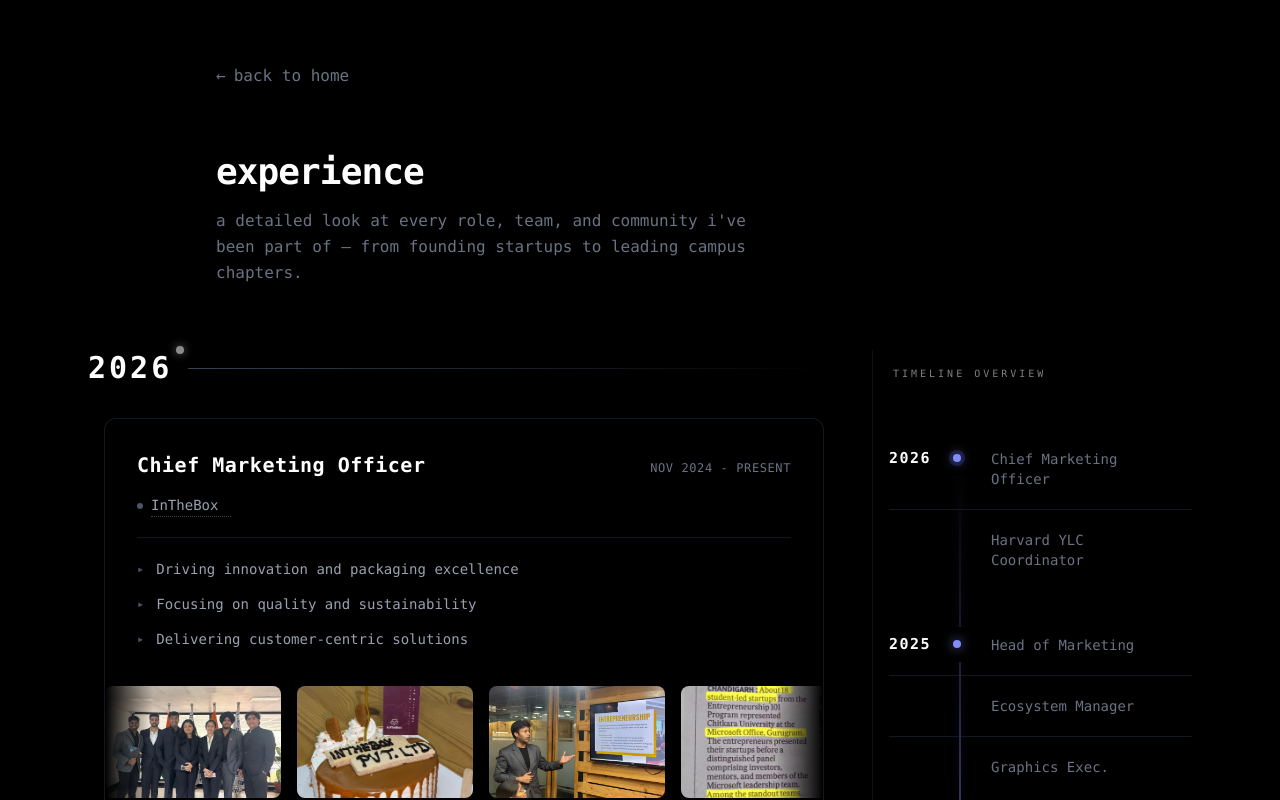
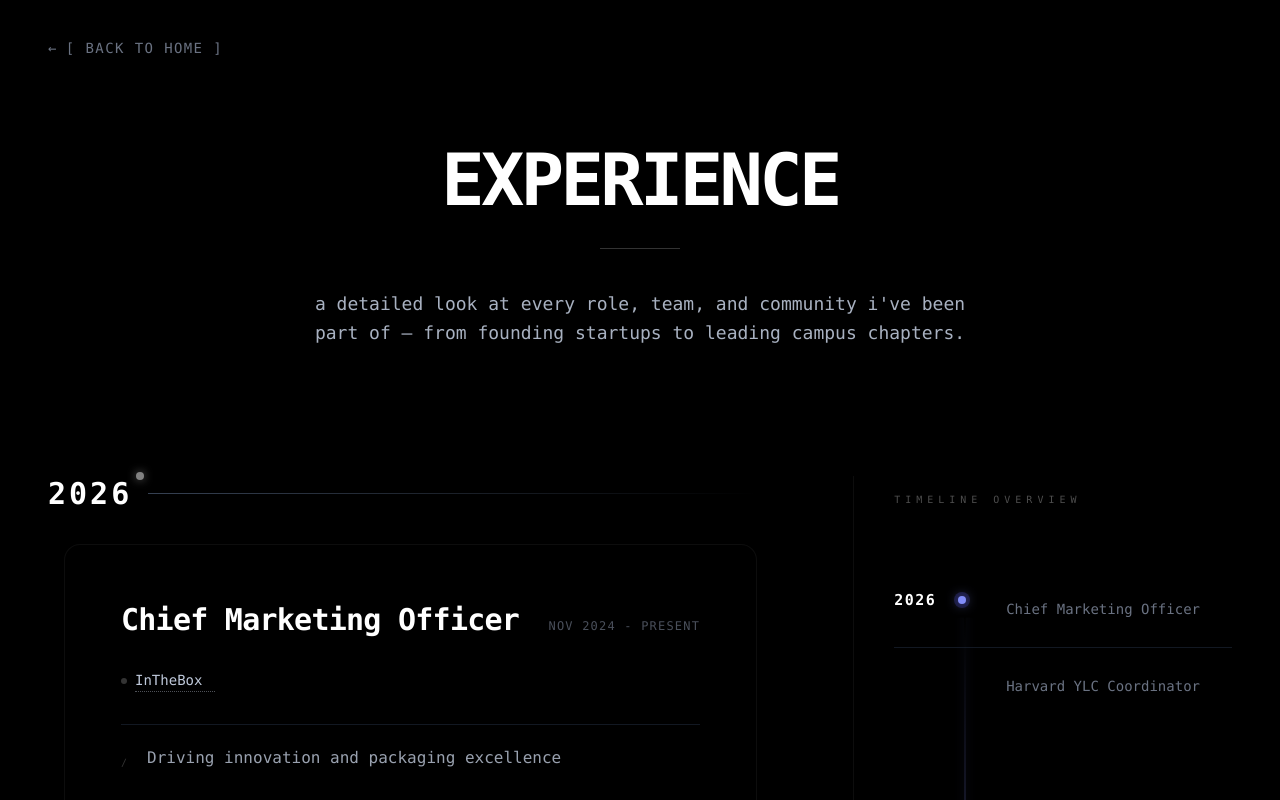
Before and after one commit to ishankumax/portfolio, a React (Vite) app: page /experience in a window 1280 px wide. Shown: the top 800 px of the page. Built offline with nearby package versions, Linux system fonts and the light colour scheme.

Commit message:
timeline readability improved

```diff
--- a/src/components/Experience.jsx
+++ b/src/components/Experience.jsx
@@ -135,29 +135,31 @@ function Experience() {
   return (
     <div className="min-h-screen bg-black text-white font-mono">
       {/* Top Navigation */}
-      <header className="w-full relative z-50">
-        <div className="max-w-4xl mx-auto px-6 py-12 md:py-16">
+      <header className="w-full h-24 flex items-center">
+        <div className="max-w-7xl mx-auto px-6 md:px-12 w-full">
           <Link
             to="/"
-            className="text-gray-500 hover:text-white transition-colors flex items-center gap-2 w-fit group"
+            className="text-gray-500 hover:text-white transition-all flex items-center gap-2 w-fit group text-sm font-light tracking-widest"
           >
             <span className="group-hover:-translate-x-1 transition-transform duration-300">←</span>
-            <span>back to home</span>
+            <span className="uppercase">[ back to home ]</span>
           </Link>
         </div>
       </header>
 
       {/* Page Title */}
-      <div className="max-w-4xl mx-auto px-6">
-        <h1 className="text-3xl md:text-4xl font-bold mb-4 tracking-tight">experience</h1>
-        <p className="text-gray-500 text-sm md:text-base mb-16 max-w-xl leading-relaxed">
+      {/* Page Title & Intro — Centered for better balance */}
+      <div className="max-w-7xl mx-auto px-6 md:px-12 mt-12 mb-32 text-center">
+        <h1 className="text-5xl md:text-7xl font-bold mb-8 tracking-tighter text-white uppercase">experience</h1>
+        <div className="w-20 h-px bg-white/20 mx-auto mb-10" />
+        <p className="text-gray-400 text-sm md:text-lg max-w-2xl mx-auto leading-relaxed font-light brightness-110">
           a detailed look at every role, team, and community i've been part of —
           from founding startups to leading campus chapters.
         </p>
       </div>
 
       {/* Two Column Layout — Detailed cards on left, Timeline on right */}
-      <div className="max-w-6xl mx-auto px-6 pb-24 flex flex-col lg:flex-row gap-12 relative">
+      <div className="max-w-7xl mx-auto px-6 md:px-12 pb-32 flex flex-col lg:flex-row gap-12 lg:gap-24 relative">
 
         {/* Detailed Role Cards (Main Content) */}
         <div className="flex-1 min-w-0 order-2 lg:order-1">
@@ -184,32 +186,32 @@ function Experience() {
                     key={item.id}
                     id={item.slug}
                     ref={el => sectionRefs.current[item.slug] = el}
-                    className="group relative bg-black border border-gray-800/60 rounded-xl p-6 md:p-8 transition-all duration-500 hover:border-gray-600/80 hover:bg-white/[0.02] overflow-hidden"
+                    className="group relative bg-black border border-white/5 rounded-2xl p-10 md:p-14 transition-all duration-700 hover:border-white/10 hover:bg-white/[0.01] overflow-hidden"
                   >
                     {/* Subtle ambient glow on hover */}
                     <div className="absolute top-0 right-0 w-40 h-40 bg-white/[0.03] blur-[60px] rounded-full pointer-events-none opacity-0 group-hover:opacity-100 transition-opacity duration-700" />
 
                     <div className="relative z-10">
                       {/* Role Header */}
-                      <div className="flex flex-col md:flex-row md:items-baseline md:justify-between gap-1 md:gap-4 mb-4">
-                        <h2 className="text-lg md:text-xl font-bold text-white tracking-wide">
+                      <div className="flex flex-col md:flex-row md:items-baseline md:justify-between gap-4 mb-8">
+                        <h2 className="text-2xl md:text-3xl font-bold text-white tracking-tight leading-tight">
                           {item.role}
                         </h2>
-                        <span className="text-[10px] md:text-xs text-gray-500 font-mono tracking-wider shrink-0">
+                        <span className="text-[11px] md:text-xs text-gray-500 font-mono tracking-widest uppercase opacity-70">
                           {item.date}
                         </span>
                       </div>
 
                       {/* Company — external link if website is provided */}
-                      <p className="text-sm text-gray-400 mb-5 flex items-center gap-2">
-                        <span className="w-1.5 h-1.5 rounded-full bg-gray-600 inline-block shrink-0" />
+                      <p className="text-sm text-gray-400 mb-8 flex items-center gap-2 font-light">
+                        <span className="w-1.5 h-1.5 rounded-full bg-white/20 inline-block shrink-0" />
                         {item.website ? (
                           <a
                             href={item.website}
                             target="_blank"
                             rel="noopener noreferrer"
                             onClick={(e) => e.stopPropagation()}
-                            className="company-link"
+                            className="company-link brightness-125"
                           >
                             {item.company}
                             <svg
@@ -235,10 +237,10 @@ function Experience() {
                       <div className="border-t border-gray-800/60 mb-5" />
 
                       {/* Bullets */}
-                      <ul className="flex flex-col gap-3">
+                      <ul className="flex flex-col gap-6 mb-12">
                         {item.bullets.map((bullet, i) => (
-                          <li key={i} className="flex items-start text-sm text-gray-400 leading-relaxed">
-                            <span className="mr-3 text-gray-600 mt-[3px] text-xs">▸</span>
+                          <li key={i} className="flex items-start text-sm md:text-base text-gray-400 leading-relaxed font-light">
+                            <span className="mr-5 text-white/20 mt-[10px] text-[10px]">/</span>
                             <span>{bullet}</span>
                           </li>
                         ))}
@@ -262,9 +264,9 @@ function Experience() {
         </div>
 
         {/* Sticky Timeline Sidebar — Desktop only, Right aligned */}
-        <aside className="hidden lg:block w-80 shrink-0 order-1 lg:order-2">
-          <div className="sticky top-12 max-h-[calc(100vh-6rem)] overflow-y-auto no-scrollbar py-4 border-l border-gray-800/40 pl-4">
-            <h3 className="text-white font-mono text-[10px] uppercase tracking-[0.3em] mb-6 pl-1 opacity-50">Timeline Overview</h3>
+        <aside className="hidden lg:block lg:w-[32%] max-w-lg shrink-0 order-1 lg:order-2">
+          <div className="sticky top-12 max-h-[calc(100vh-6rem)] overflow-y-auto no-scrollbar py-4 border-l border-white/5 pl-10">
+            <h3 className="text-white font-mono text-[10px] uppercase tracking-[0.5em] mb-10 opacity-30">Timeline Overview</h3>
             <Timeline isMobileMode={false} />
           </div>
         </aside>
--- a/src/components/Timeline.jsx
+++ b/src/components/Timeline.jsx
@@ -117,7 +117,7 @@ function Timeline({ isMobileMode = false }) {
         {/* The single vertical timeline track — centered precisely with the dots */}
         <div className="absolute left-[50px] md:left-[70px] top-10 bottom-10 w-[2px] bg-gradient-to-b from-transparent via-[#818cf8]/40 to-transparent shadow-[0_0_10px_rgba(129,140,248,0.15)]"></div>
 
-        <div className="flex flex-col gap-6">
+        <div className="flex flex-col gap-16">
           {timelineData.map((yearGroup, yIndex) => (
             <div key={yearGroup.year} className="relative z-10">
 
@@ -153,7 +153,7 @@ function Timeline({ isMobileMode = false }) {
                     >
                     {/* Role heading — click navigates to /experience#slug */}
                       <div
-                        className={`pl-16 md:pl-[100px] py-5 pr-4 transition-all duration-300 group/row flex items-center justify-between ${
+                        className={`pl-16 md:pl-[110px] py-7 pr-6 transition-all duration-300 group/row flex items-center justify-between ${
                           isActive ? 'bg-[#818cf8]/[0.07] border-l-2 border-[#818cf8]/50' : 'hover:bg-[#818cf8]/[0.03] border-l-2 border-transparent'
                         }`}
                         onClick={(e) => {
@@ -178,22 +178,22 @@ function Timeline({ isMobileMode = false }) {
                       <div className={`grid transition-all duration-500 ease-[cubic-bezier(0.4,0,0.2,1)] ${isActive ? 'grid-rows-[1fr] opacity-100' : 'grid-rows-[0fr] opacity-0'}`}>
                         <div className="overflow-hidden">
 
-                          <div className="ml-16 md:ml-[100px] mr-4 md:mr-6 mb-6 mt-1 bg-black/95 backdrop-blur-xl border border-gray-700/50 rounded-xl p-4 md:p-5 shadow-[0_20px_40px_rgba(0,0,0,0.8)] relative overflow-hidden">
+                          <div className="ml-16 md:ml-[110px] mr-4 md:mr-8 mb-10 mt-2 bg-black/95 backdrop-blur-xl border border-white/10 rounded-2xl p-6 md:p-10 shadow-[0_30px_60px_rgba(0,0,0,0.8)] relative overflow-hidden">
 
-                            <div className="absolute top-0 right-0 w-32 h-32 bg-white/5 blur-[40px] rounded-full pointer-events-none"></div>
+                            <div className="absolute top-0 right-0 w-48 h-48 bg-white/5 blur-[50px] rounded-full pointer-events-none"></div>
 
                             <div className="relative z-10">
-                              <h3 className="text-gray-100 font-semibold tracking-wide text-sm">{item.company}</h3>
-                              <p className="text-gray-500 font-mono text-[10px] mt-1.5 tracking-wider">{item.date}</p>
+                              <h3 className="text-gray-400/80 font-semibold tracking-widest text-[11px] uppercase opacity-70 mb-4">{item.company}</h3>
+                              <p className="text-gray-500 font-mono text-[11px] mb-8 tracking-wider">{item.date}</p>
 
-                              <div className="my-3 border-t border-gray-800/80"></div>
+                              <div className="mb-10 border-t border-white/5"></div>
 
-                              <h4 className="text-white font-semibold text-sm mb-3 tracking-wide">{item.role}</h4>
+                              <h4 className="text-white font-bold text-2xl mb-10 tracking-tight leading-[1.3]">{item.role}</h4>
 
-                              <ul className="flex flex-col gap-2">
+                              <ul className="flex flex-col gap-6 mb-8">
                                 {item.bullets.map((bullet, i) => (
-                                  <li key={i} className="flex items-start text-[11px] text-gray-400 leading-relaxed font-sans">
-                                    <span className="mr-2.5 text-gray-600 mt-[2px]">•</span>
+                                  <li key={i} className="flex items-start text-sm text-gray-400/90 leading-relaxed font-sans">
+                                    <span className="mr-4 text-[#818cf8] mt-[6px] opacity-60 text-xs">/</span>
                                     <span>{bullet}</span>
                                   </li>
                                 ))}
@@ -205,7 +205,7 @@ function Timeline({ isMobileMode = false }) {
                                   e.stopPropagation();
                                   handleRoleClick(item);
                                 }}
-                                className="mt-4 text-[10px] font-mono text-gray-600 hover:text-[#818cf8] transition-colors flex items-center gap-1.5 group/link"
+                                className="mt-8 text-[11px] font-mono text-gray-500 hover:text-[#818cf8] transition-colors flex items-center gap-2 group/link uppercase tracking-widest"
                               >
                                 <span>view details</span>
                                 <span className="group-hover/link:translate-x-1 group-hover/link:text-[#818cf8] transition-all duration-300">→</span>
```
